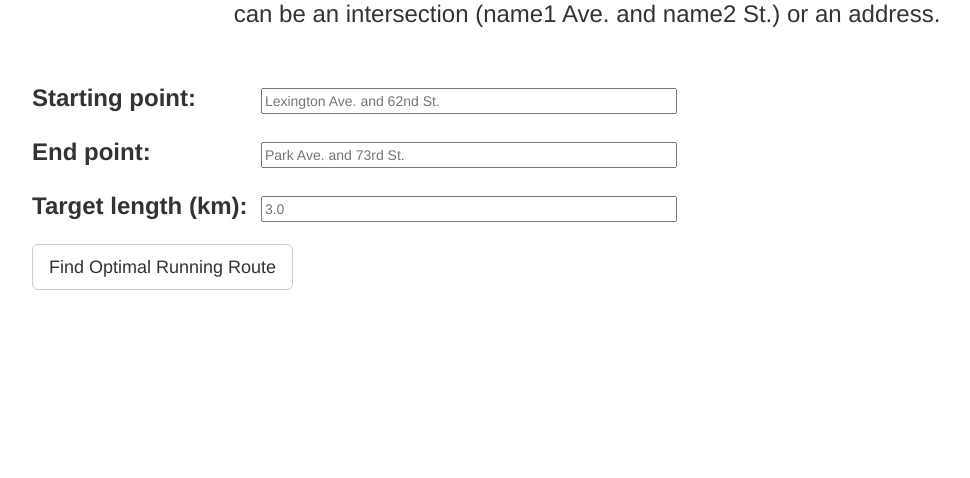
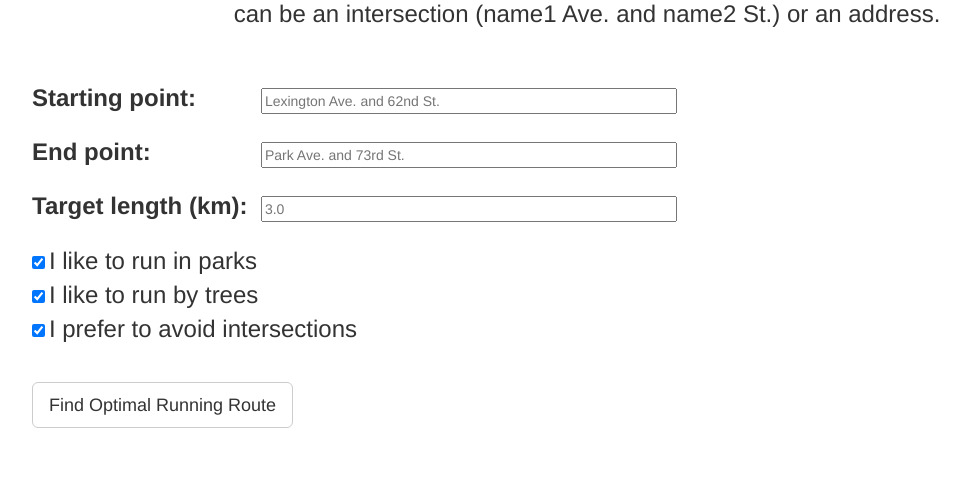
Before and after one commit to faubin/running_heaven, a Flask app: page / in a window 1280 px wide. Shown: the part 360-838 px from the top of the page, without its empty margins (53-1023 px from the left). Before the commit the page ends 650 px from the top, so only its background shows below. Run offline with Flask 2, Linux system fonts and the light colour scheme; some libraries are stand-ins or nearby versions.

Commit message:
adding possibility for the user to select the important features to use.

```diff
--- a/app/flaskexample/templates/input.html
+++ b/app/flaskexample/templates/input.html
@@ -79,10 +79,19 @@
          <label for="length"><font size="5"><strong>Target length (km):</strong> </font></label>
          <input type="text" id="length" name='length'  size="48" placeholder="3.0">
        </div>
+
+       <div class="form-group">
+        <input type="checkbox" name="parks" value="parks" checked> <font size="5">I like to run in parks</font/><br>
+        <input type="checkbox" name="trees" value="trees" checked> <font size="5">I like to run by trees</font/><br>
+            <input type="checkbox" name="intersections" value="intersections" checked> <font size="5">I prefer to avoid intersections</font/><br><br>
+        </div>
+
        <div>
          <button type="submit" class="btn btn-default btn-lg">Find Optimal Running Route</button>
        </div>
+
      </form>
+<p><br /><br /></p>
 
    </div>
 
--- a/app/flaskexample/views.py
+++ b/app/flaskexample/views.py
@@ -42,9 +42,16 @@ def output():
         length = '3.'
     length = float(length)
 
+    # sets the weight to 0 if a preference is not checked
+    cost_weights = [np.nan] * 5
+    for n_weight_type, weight_type in enumerate(['parks', 'trees',
+                                                 'intersections']):
+        if not request.values.has_key(weight_type):
+            cost_weights[2+n_weight_type] = 0.
+
     # run the optimizer
     route_app = route_optimizer.RunRouteOptimizer(show=False)
-    d, path = route_app.run(pt, length)
+    d, path = route_app.run(pt, length, cost_weights=cost_weights)
 
     # point to zoom on with Google Map
     center_lat = np.array(path)[:, 0].astype(float).mean()
```
Also changed, not shown: app/flaskexample/templates/output.html (+7 -0 lines).
